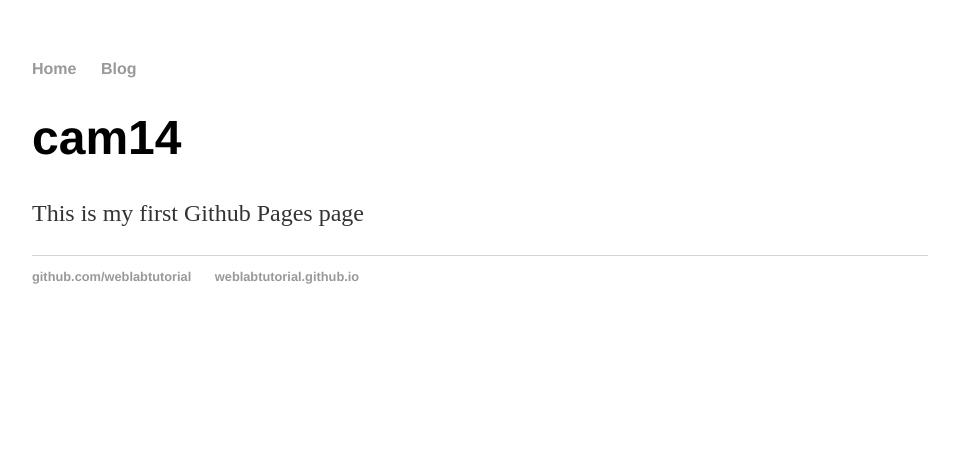
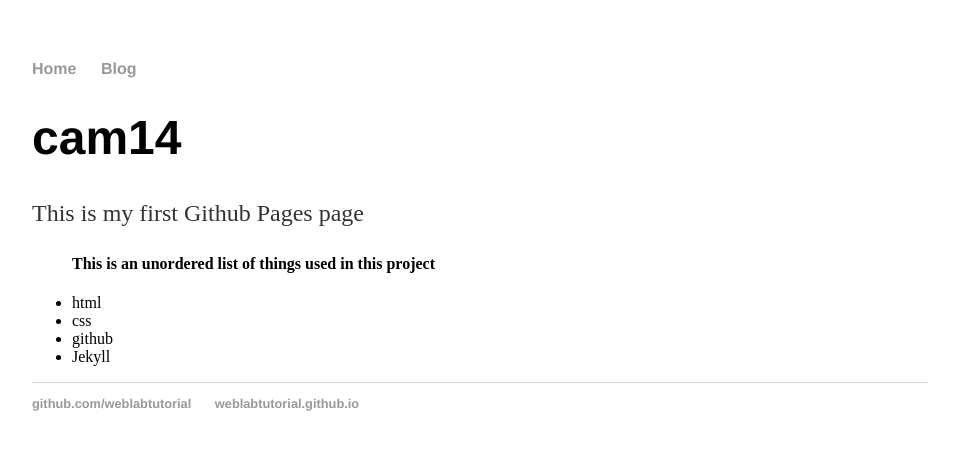
Before and after one commit to cam-14/cam-14, a Jekyll site: the page built from index.html, in a window 1280 px wide. Shown: the top 450 px of the page, without its empty margins (160-1119 px from the left). Built offline with Jekyll 4.4.1, drawn with Linux system fonts in a browser that asks for light colours.

Commit message:
Update index.html

```diff
--- a/index.html
+++ b/index.html
@@ -5,4 +5,11 @@ title: Web Programming
 <div class="blurb">
 <h1>cam14</h1>
 <p>This is my first Github Pages page</p>
+<ul>
+  <h4>This is an unordered list of things used in this project</h4>
+  <li>html</li>
+  <li>css</li>
+  <li>github</li>
+  <li>Jekyll</li>
+</ul>
 </div>
```
